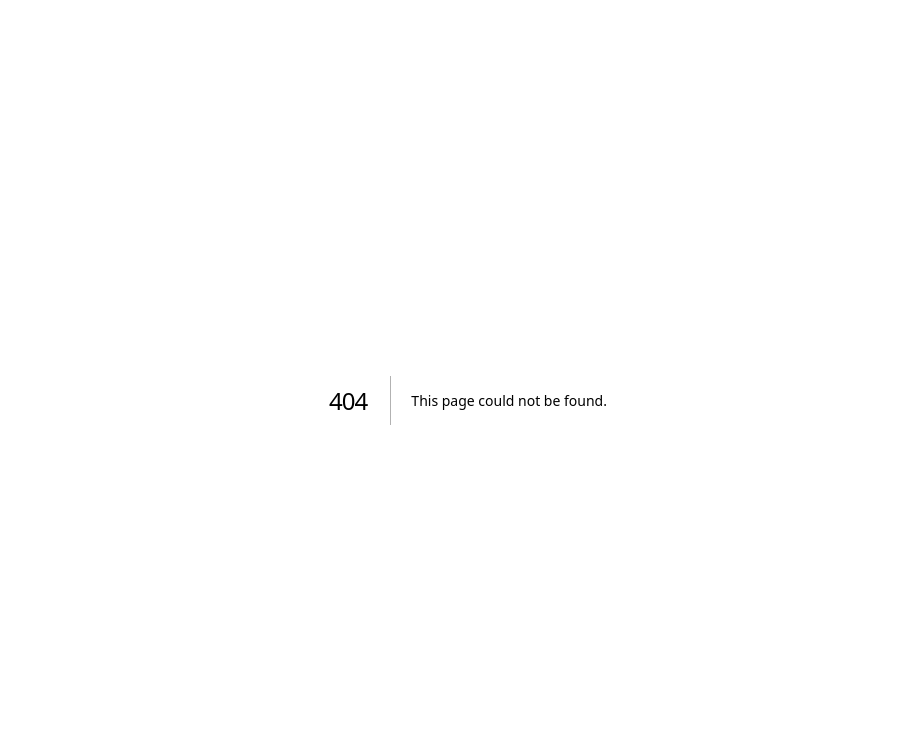
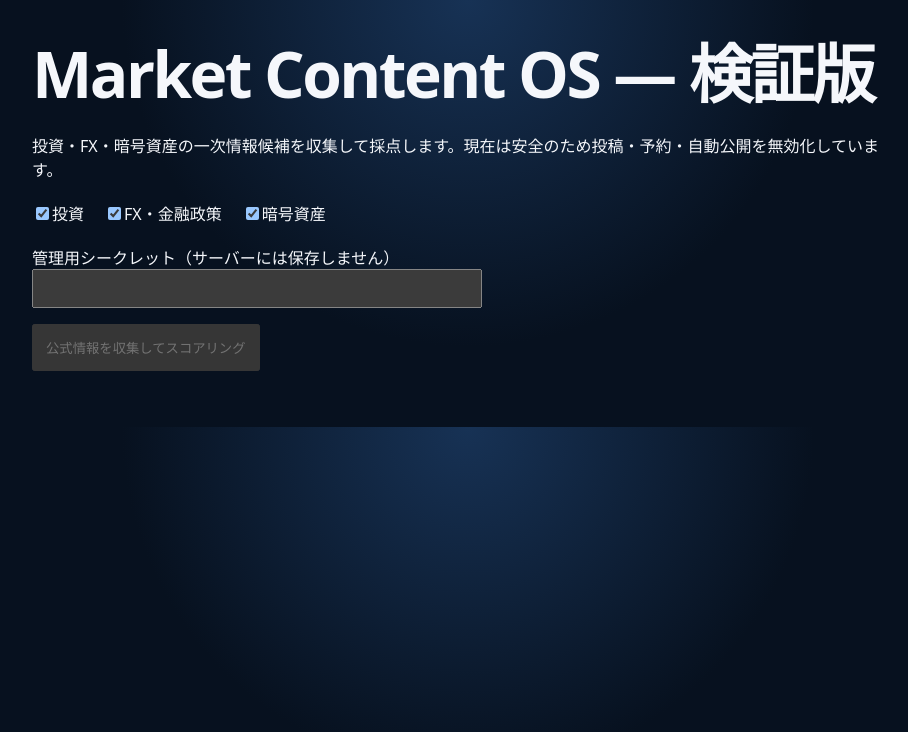
Before and after one commit to japan1117-art/Aut-post-X, a Next.js app: page /market-os in a window 1280 px wide. Before the commit this address had no page. Shown: the top 732 px of the page, without its empty margins (172-1080 px from the left). Built offline with nearby package versions, Linux system fonts and the light colour scheme.

Commit message:
feat(market-os): add isolated research-only market content foundation

```diff
--- /dev/null
+++ b/app/market-os/page.tsx
@@ -0,0 +1,37 @@
+"use client";
+import {useState} from "react";
+import type {MarketCandidate,MarketCategory} from "@/lib/market-os";
+const choices: {key:MarketCategory;label:string}[]=[{key:"investment",label:"投資"},{key:"fx",label:"FX・金融政策"},{key:"crypto",label:"暗号資産"}];
+export default function MarketOS() {
+ const [categories,setCategories]=useState<MarketCategory[]>(["investment","fx","crypto"]);
+ const [secret,setSecret]=useState("");
+ const [candidates,setCandidates]=useState<MarketCandidate[]>([]);
+ const [errors,setErrors]=useState<string[]>([]);
+ const [loading,setLoading]=useState(false);
+ const [message,setMessage]=useState("");
+ async function scan(){
+  setLoading(true);setMessage("");setCandidates([]);
+  try {
+   const r=await fetch("/api/market-os/candidates",{method:"POST",headers:{"Content-Type":"application/json","x-admin-secret":secret},body:JSON.stringify({categories})});
+   const data=await r.json();
+   if(!r.ok) throw new Error(data.error||"取得に失敗しました");
+   setCandidates(data.candidates||[]);setErrors(data.errors||[]);
+   setMessage("候補取得完了。投稿は行っていません。");
+  }catch(e){setMessage(e instanceof Error?e.message:"エラー");}finally{setLoading(false);}
+ }
+ return <main style={{maxWidth:920,margin:"auto",padding:24}}>
+  <h1>Market Content OS — 検証版</h1>
+  <p>投資・FX・暗号資産の一次情報候補を収集して採点します。現在は安全のため投稿・予約・自動公開を無効化しています。</p>
+  <section style={{display:"flex",gap:20,flexWrap:"wrap",margin:"20px 0"}}>{choices.map(c=><label key={c.key}><input type="checkbox" checked={categories.includes(c.key)} onChange={e=>setCategories(v=>e.target.checked?[...v,c.key]:v.filter(x=>x!==c.key))}/>{c.label}</label>)}</section>
+  <label>管理用シークレット（サーバーには保存しません）<input type="password" autoComplete="off" value={secret} onChange={e=>setSecret(e.target.value)} style={{display:"block",padding:10,width:"100%",maxWidth:450}}/></label>
+  <button onClick={scan} disabled={loading||!secret||!categories.length} style={{margin:"16px 0",padding:12}}>{loading?"取得中...":"公式情報を収集してスコアリング"}</button>
+  <p role="status">{message}</p>
+  {errors.length>0&&<p>取得できなかったソース: {errors.join(", ")}</p>}
+  {candidates.map((c,i)=><article key={c.url+":"+c.category+":"+i} style={{border:"1px solid #777",borderRadius:10,padding:16,margin:"12px 0"}}>
+   <strong>{c.score}/100 — {c.title}</strong>
+   <p>{c.publisher} / {c.category} / {new Date(c.publishedAt).toLocaleString("ja-JP")}</p>
+   <p>需要 {c.breakdown.demand}・信頼性 {c.breakdown.credibility}・独自性 {c.breakdown.novelty}・鮮度 {c.breakdown.recency}</p>
+   <a href={c.url} target="_blank" rel="noopener noreferrer">一次情報を確認</a>
+  </article>)}
+ </main>;
+}
```
